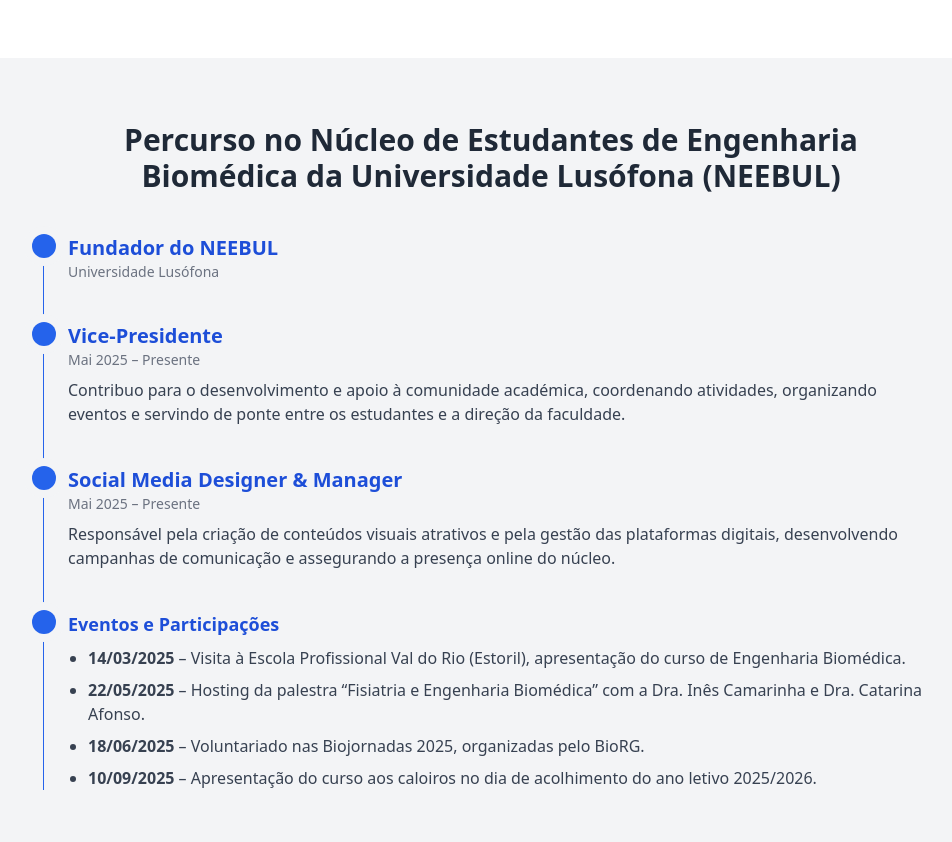
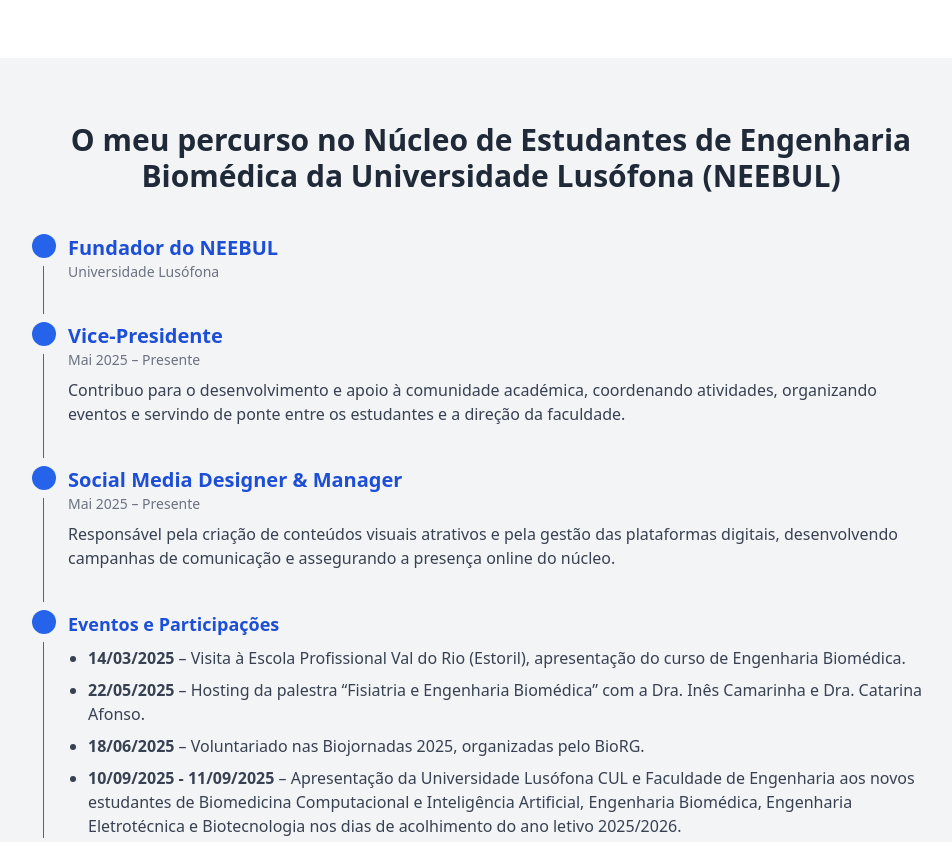
Before and after one commit to DanielRCostaDEV/DanielRCostaDEV.github.io, a plain HTML site: page index.html in a window 1280 px wide. Shown: the part 2040-2882 px from the top of the page, without its empty margins (149-1101 px from the left). Drawn offline with nearby package versions, Linux system fonts and the light colour scheme.

Commit message:
Update index.html
changed NEEBUL info

```diff
--- a/index.html
+++ b/index.html
@@ -135,7 +135,7 @@
   <!-- NEEBUL -->
   <section id="neebul" class="bg-gray-100 py-16 px-6 fade-in">
     <div class="max-w-4xl mx-auto">
-      <h3 class="text-3xl font-bold mb-10 text-center">Percurso no Núcleo de Estudantes de Engenharia Biomédica da Universidade Lusófona (NEEBUL)</h3>
+      <h3 class="text-3xl font-bold mb-10 text-center">O meu percurso no Núcleo de Estudantes de Engenharia Biomédica da Universidade Lusófona (NEEBUL)</h3>
 
       <ol class="relative border-l border-blue-600">
         <!-- Fundação -->
@@ -169,7 +169,7 @@
             <li><strong>14/03/2025</strong> – Visita à Escola Profissional Val do Rio (Estoril), apresentação do curso de Engenharia Biomédica.</li>
             <li><strong>22/05/2025</strong> – Hosting da palestra “Fisiatria e Engenharia Biomédica” com a Dra. Inês Camarinha e Dra. Catarina Afonso.</li>
             <li><strong>18/06/2025</strong> – Voluntariado nas Biojornadas 2025, organizadas pelo BioRG.</li>
-            <li><strong>10/09/2025</strong> – Apresentação do curso aos caloiros no dia de acolhimento do ano letivo 2025/2026.</li>
+            <li><strong>10/09/2025 - 11/09/2025</strong> – Apresentação da Universidade Lusófona CUL e Faculdade de Engenharia aos novos estudantes de Biomedicina Computacional e Inteligência Artificial, Engenharia Biomédica, Engenharia Eletrotécnica e Biotecnologia nos dias de acolhimento do ano letivo 2025/2026.</li>
           </ul>
         </li>
       </ol>
```
